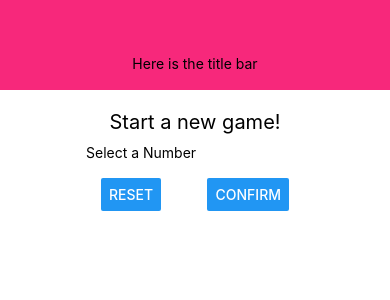
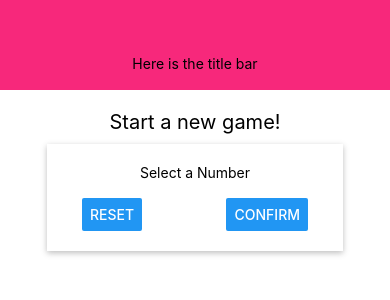
Before and after one commit to rossmawd/guess-a-number-native, a React Native app: screen / in a window 390 px wide. Shown: the top 300 px of the page. Built offline with nearby package versions, Linux system fonts and the light colour scheme.

Commit message:
added shadows to input card

```diff
--- a/screens/StartGameScreen.js
+++ b/screens/StartGameScreen.js
@@ -29,6 +29,16 @@ const styles = StyleSheet.create({
     marginVertical: 10
   },
   inputContainer: {
+    width: 300,
+    maxWidth: '80%',
+    alignItems: 'center',
+    shadowColor: 'black',
+    shadowOffset: { width: 0, height: 2 },
+    shadowRadius: 6,
+    shadowOpacity: 0.26,
+    elevation: 8,
+    backgroundColor: 'white',
+    padding: 20
 
   },
   buttonContainer: {
@@ -42,13 +52,16 @@ const styles = StyleSheet.create({
 export default StartGameScreen
 
 
- //add all styles to styles
- // for title:
-  // fontSize is 20
-  //marginVertical 10
+// shadowColor: black
+// shadowOffset
+  // takes an object
+    // see the Native docs
+    // inside this give width 0 and height 2
+//shadowRadius 6  (set to 0 if you only eant the shadow to appear according to the offset)
+//shadowOpacity 0.26
+//elevation 8    --ONLY works on Android
+//background Color: white
 
-  //buttonContainer  should have:
-    // flexDirection: row
-    //width 100%
-    //justifyContent space-betweeen
-    //paddingHorizontal 15
+//to stop items from sitting on the edges of the card use padding
+  //padding 20
+  //borderRadius
```
